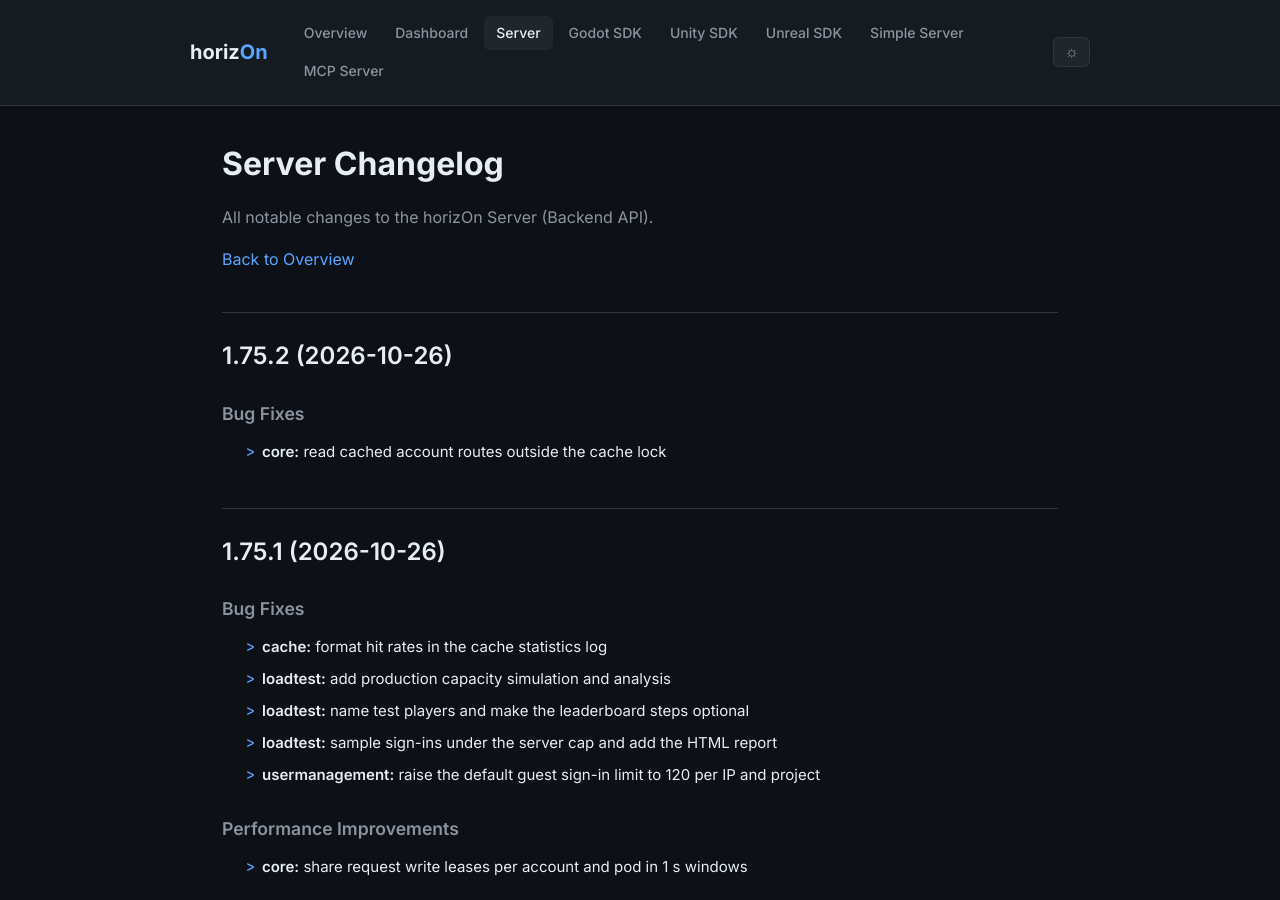
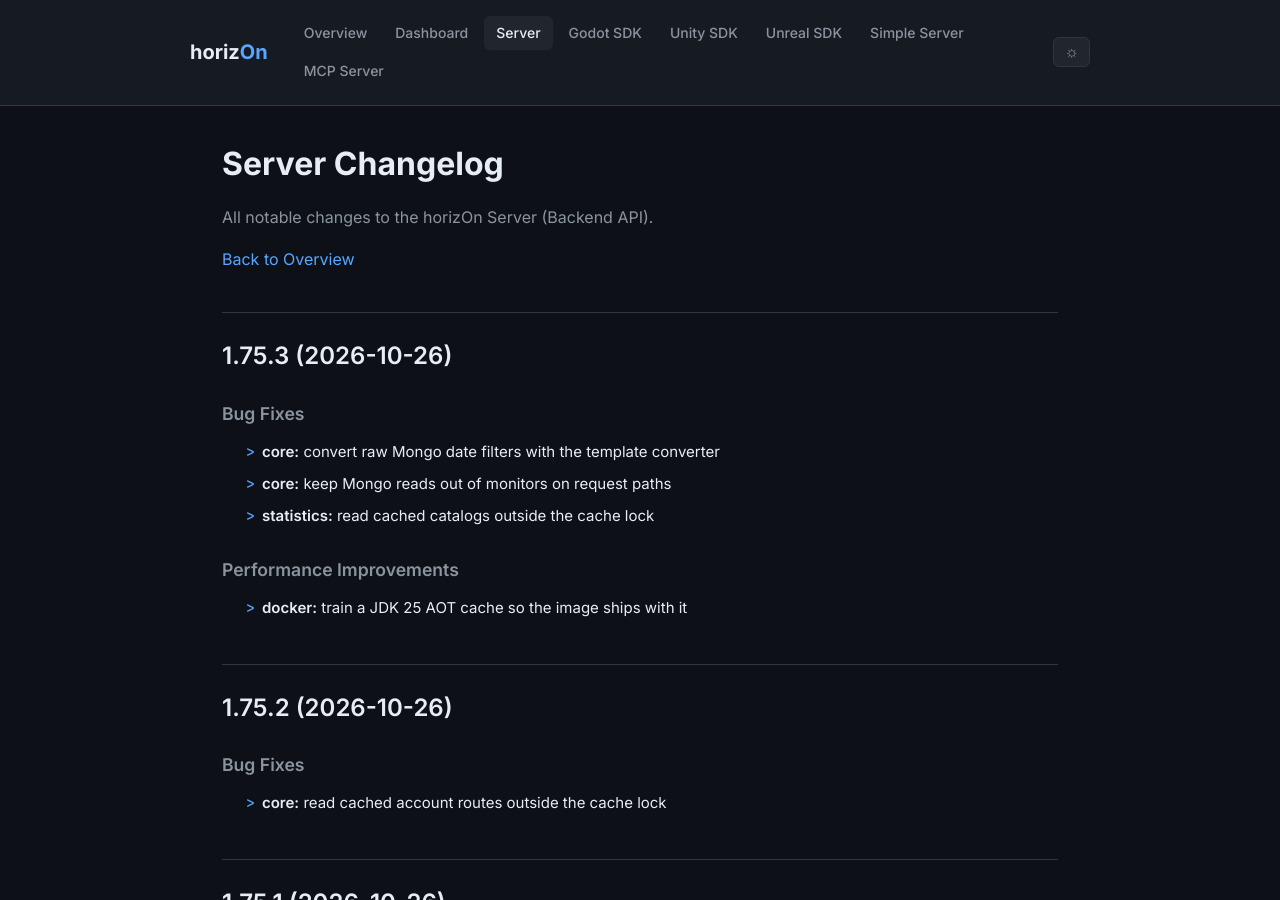
Before and after one commit to ProjectMakersDE/horizOn-Changelog, a Jekyll site: the page built from server-changelog.md, in a window 1280 px wide and 900 px high. Built offline with Jekyll 4.4.1, drawn with Linux system fonts in a browser that asks for light colours.

Commit message:
chore: reconcile changelogs

```diff
--- a/server-changelog.md
+++ b/server-changelog.md
@@ -8,6 +8,20 @@ title: Server Changelog
 All notable changes to the horizOn Server (Backend API).
 
 [Back to Overview](.)
+
+## 1.75.3 (2026-10-26)
+
+
+### Bug Fixes
+
+* **core:** convert raw Mongo date filters with the template converter
+* **core:** keep Mongo reads out of monitors on request paths
+* **statistics:** read cached catalogs outside the cache lock
+
+
+### Performance Improvements
+
+* **docker:** train a JDK 25 AOT cache so the image ships with it
 
 ## 1.75.2 (2026-10-26)
 
```
Also changed, not shown: index.md (+1 -1 lines).
